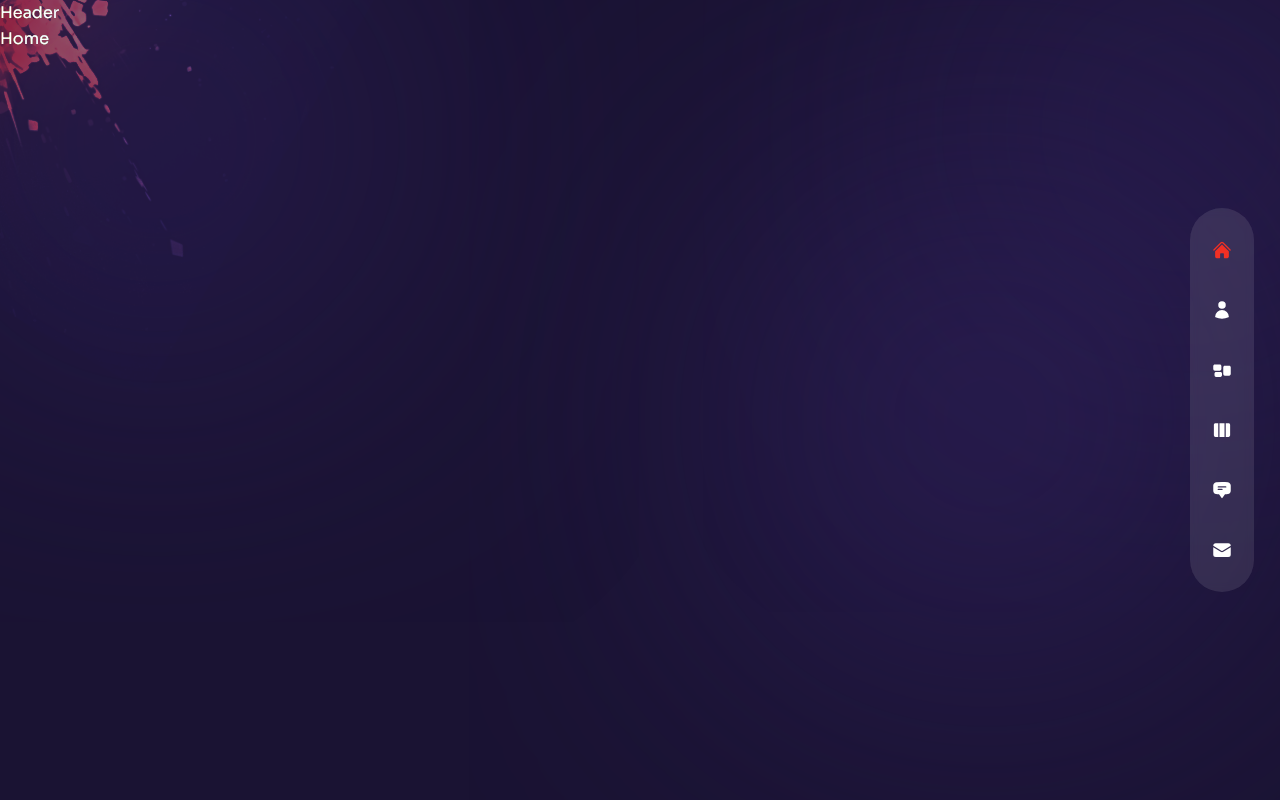
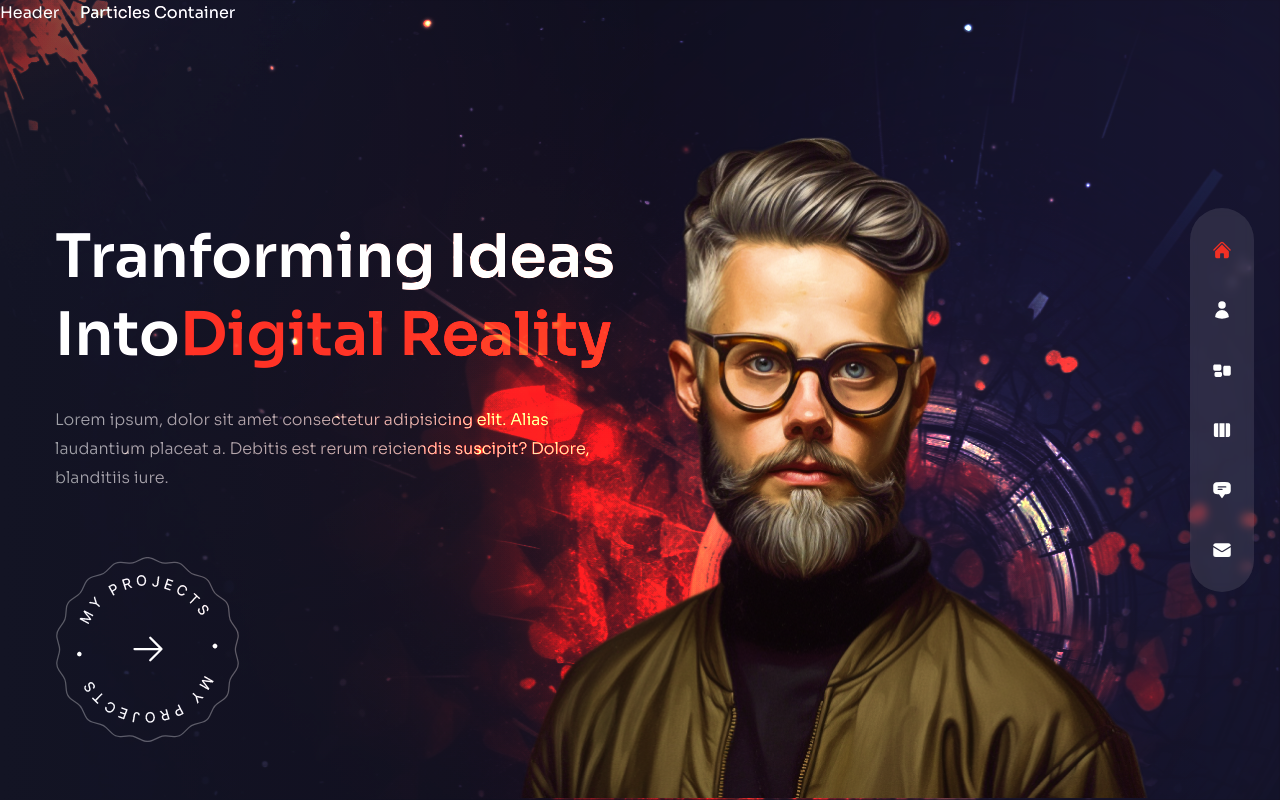
Before and after one commit to RichardUdoh/RuPortfolio, a Next.js app: page / in a window 1280 px wide. Built offline with nearby package versions, Linux system fonts and the light colour scheme.

Commit message:
Home done

```diff
--- a/components/Avatar.js
+++ b/components/Avatar.js
@@ -1,5 +1,17 @@
+import Image from 'next/image'
+
 const Avatar = () => {
-  return <div>Avatar</div>;
-};
+  return (
+  <div className='hidden xl:flex xl:max-w-none'>
+    <Image
+      src={'/avatar.png'}
+      width={737}
+      height={678}
+      alt=''
+      className='translate-z-0 w-full h-full'
+    />
+  </div>
+  )
+}
 
-export default Avatar;
+export default Avatar
--- a/components/Header.js
+++ b/components/Header.js
@@ -1,5 +1,5 @@
 const Header = () => {
-  return <header>Header</header>;
+  return <header className="absolute z-30 w-full">Header</header>;
 };
 
 export default Header;
--- a/components/ProjectsBtn.js
+++ b/components/ProjectsBtn.js
@@ -1,5 +1,26 @@
+import Image from 'next/image'
+import Link from 'next/link'
+import {HiArrowRight} from 'react-icons/hi2'
+
 const ProjectsBtn = () => {
-  return <div>Project Btn</div>;
+  return <div className='mx-auto xl:mx-0'>
+    <Link
+      href={'/work'}
+      className='relative w-[185px] h-[185px] flex justify-center items-center bg-circleStar
+      bg-cover bg-center bg-no-repeat group'
+    >
+      <Image
+        src={'/rounded-text.png'}
+        width={141}
+        height={148}
+        alt=''
+        className='animate-spin-slow w-full h-full max-w-[141px] max-h-[148px]'
+      />
+      <HiArrowRight className='absolute text-4xl group-hover:translate-x-2
+      transition-all duration-300'/>
+    </Link>
+
+  </div>;
 };
 
 export default ProjectsBtn;
--- a/pages/index.js
+++ b/pages/index.js
@@ -1,5 +1,79 @@
+import Image from 'next/image'
+import ParticlesContainer from '../components/ParticlesContainer'
+import ProjectBtn from '../components/ProjectsBtn'
+import Avatar from '../components/Avatar'
+
+import {motion} from 'framer-motion'
+import {fadeIn} from '../variants'
+
 const Home = () => {
-  return <div>Home</div>;
-};
+  return (
+    <div className='bg-primary/60 h-full'>
+      {/* text */}
+      <div className='w-full h-full bg-gradient-to-r from-primary via-black/30 to-black/10'>
+        <div className='text-center flex flex-col justify-center xl:pt-40
+        xl:text-left h-full container mx-auto '>
+          {/* title */}
+          <motion.h1
+            variants={fadeIn('down', 0.2)}
+            initial='hidden'
+            animate='show'
+            exit='hidden'
+            className='h1'
+          >
+            Tranforming Ideas <br /> Into{''}
+            <span className='text-accent'>Digital Reality</span>
+          </motion.h1>
+          {/* subtitle */}
+          <motion.p
+            variants={fadeIn('down', 0.3)}
+            initial='hidden'
+            animate='show'
+            exit='hidden'
+            className='max-w-sm xl:max-w-xl mx-auto xl:mx-0 mb-10 xl:mb-16'
+          >
+            Lorem ipsum, dolor sit amet consectetur adipisicing elit.
+            Alias laudantium placeat a. Debitis est rerum reiciendis suscipit?
+            Dolore, blanditiis iure.
+          </motion.p>
+          {/* button  */}
+          <div className='flex justify-center xl:hidden relative'>
+            <ProjectBtn />
+          </div>
+          <motion.div
+            variants={fadeIn('down', 0.4)}
+            initial='hidden'
+            animate='show'
+            exit='hidden'
+            className='hidden xl:flex'
+          >
+            <ProjectBtn />
+          </motion.div>
 
-export default Home;
+        </div>
+      </div>
+      {/* image */}
+      <div className='w-[1200px] h-full absolute right-0 bottom-0'>
+        {/* bg img  */}
+        <div className='bg-none xl:bg-explosion xl:bg-cover xl:bg-right xl:bg-no-repeat w-full h-full
+        absolute mix-blend-color-dodge translate-z-0'>
+        </div>
+        {/* Particles  */}
+        <ParticlesContainer/>
+        {/* Avatar img  */}
+        <motion.div
+          variants={fadeIn('up', 0.5)}
+          initial='hidden'
+          animate='show'
+          exit='hidden'
+          transition={{duration: 1, ease: 'easeInOut'}}
+          className='w-full h-full max-w-[735px] max-h-[678px] absolute -bottom-32 lg:bottom-0 lg:right-[8%]'
+        >
+          <Avatar />
+        </motion.div>
+      </div>
+    </div>
+  )
+}
+
+export default Home
```
Also changed, not shown: public/rounded-forumInversé.png (added).
